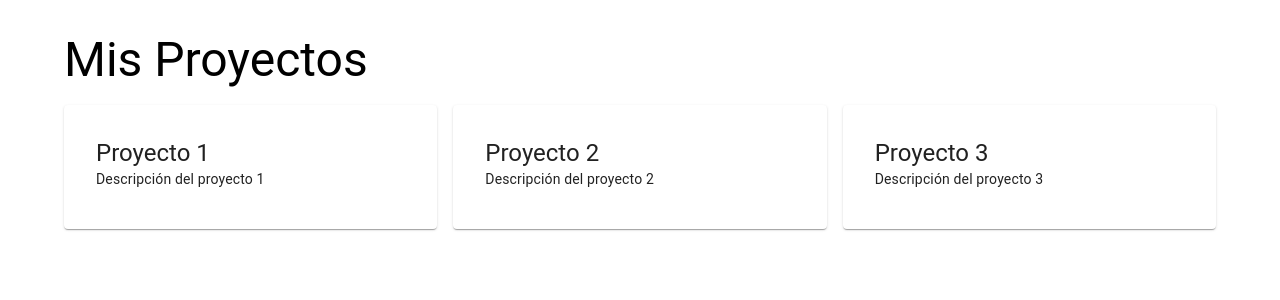
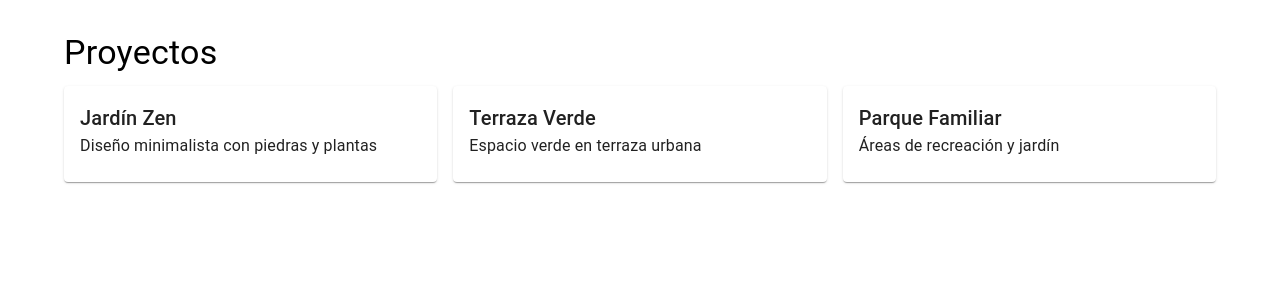
Before and after one commit to capp997/CCFamily, a React (Vite) app: page /projects in a window 1280 px wide. Shown: the top 300 px of the page. Built offline with nearby package versions, Linux system fonts and the light colour scheme.

Commit message:
Update Projects.jsx

```diff
--- a/src/pages/Projects.jsx
+++ b/src/pages/Projects.jsx
@@ -1,25 +1,23 @@
 import React from "react";
 import { Container, Typography, Grid, Card, CardContent } from "@mui/material";
 
-const projects = [
-  { title: "Proyecto 1", desc: "Descripción del proyecto 1" },
-  { title: "Proyecto 2", desc: "Descripción del proyecto 2" },
-  { title: "Proyecto 3", desc: "Descripción del proyecto 3" },
-];
+export default function Projects() {
+  const projects = [
+    { title: "Jardín Zen", description: "Diseño minimalista con piedras y plantas" },
+    { title: "Terraza Verde", description: "Espacio verde en terraza urbana" },
+    { title: "Parque Familiar", description: "Áreas de recreación y jardín" },
+  ];
 
-export default function Projects() {
   return (
     <Container sx={{ mt: 4 }}>
-      <Typography variant="h3" gutterBottom>
-        Mis Proyectos
-      </Typography>
+      <Typography variant="h4" gutterBottom>Proyectos</Typography>
       <Grid container spacing={2}>
-        {projects.map((p, i) => (
-          <Grid item xs={12} md={4} key={i}>
-            <Card sx={{ p: 2, transition: "0.3s", "&:hover": { boxShadow: 6 } }}>
+        {projects.map((p, idx) => (
+          <Grid item xs={12} md={4} key={idx}>
+            <Card>
               <CardContent>
-                <Typography variant="h5">{p.title}</Typography>
-                <Typography variant="body2">{p.desc}</Typography>
+                <Typography variant="h6">{p.title}</Typography>
+                <Typography>{p.description}</Typography>
               </CardContent>
             </Card>
           </Grid>
```
